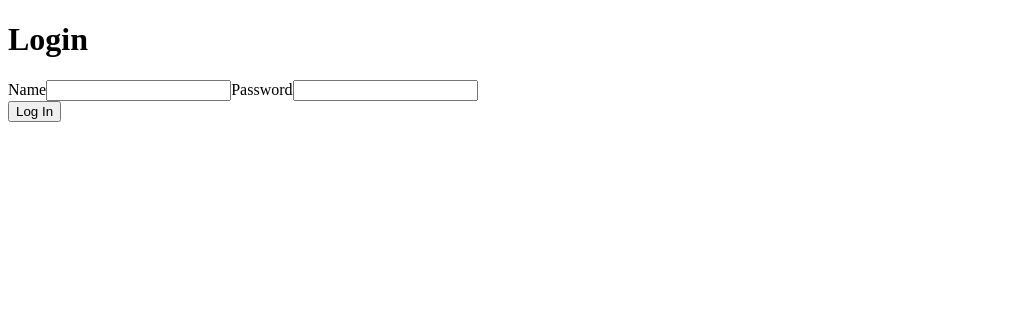
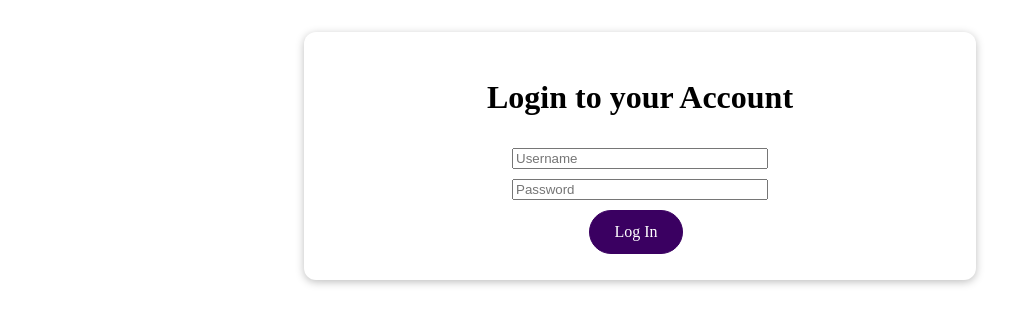
Before and after one commit to shivamrajput1826/paytm-app, a Vue app: page /login in a window 1280 px wide. Shown: the top 324 px of the page, without its empty margins (0-1035 px from the left). Built offline with nearby package versions, Linux system fonts and the light colour scheme.

Commit message:
changes done in login and signUp page

```diff
--- a/src/pages/TheLogin.vue
+++ b/src/pages/TheLogin.vue
@@ -1,15 +1,49 @@
 <template>
   <div>
-    <h1>Login</h1>
-    <form>
-      <label for="name">Name</label>
-      <input id="name" type="text" required />
-      <label for="password">Password</label>
-      <input type="text" id="password" required />
-    </form>
-    <router-link to="/mainPage">
-      <button>Log In</button>
-    </router-link>
+    <base-card>
+      <div class="action">
+        <h1>Login to your Account</h1>
+      </div>
+      <form>
+        <div class="action">
+          <label for="name"></label>
+          <input
+            class="form-action"
+            id="name"
+            type="text"
+            required=""
+            placeholder="Username"
+          />
+        </div>
+        <div class="action">
+          <label for="password"></label>
+          <input
+            type="text"
+            class="form-action"
+            id="password"
+            required=""
+            placeholder="Password"
+          />
+        </div>
+      </form>
+      <div class="action">
+        <router-link to="/mainPage">
+          <base-button>Log In</base-button>
+        </router-link>
+      </div>
+    </base-card>
   </div>
 </template>
-<script setup></script>
+<style scoped>
+div {
+  margin: 10px;
+}
+.action {
+  display: flex;
+  justify-content: center;
+  align-items: center;
+}
+.form-action {
+  width: 40%;
+}
+</style>
--- a/src/pages/TheSign.vue
+++ b/src/pages/TheSign.vue
@@ -1,26 +1,50 @@
 <template>
   <base-card>
     <div>
+      <div class="action">
         <h1>Sign Up</h1>
-      <div>
+      </div>
+
       <form>
-          <div>
-            <label for="name">Name</label>
-            <input id="name" type="text" v-model="name" required />
+        <div class="action">
+          <label for="name"></label>
+          <input
+            class="form-action"
+            id="name"
+            type="text"
+            v-model="name"
+            required=""
+            placeholder="UserName"
+          />
         </div>
-          <div>
-            <label for="email">Email</label>
-            <input id="email" type="email" v-model="email" required />
+        <div class="action">
+          <label for="email"></label>
+          <input
+            class="form-action"
+            id="email"
+            type="email"
+            v-model="email"
+            required
+            placeholder="Email Address"
+          />
         </div>
-          <div>
-            <label for="password">Password</label>
-            <input type="text" id="password" v-model="password" required />
+        <div class="action">
+          <label for="password"></label>
+          <input
+            class="form-action"
+            type="text"
+            id="password"
+            v-model="password"
+            required
+            placeholder="Password"
+          />
         </div>
       </form>
-      </div>
+      <div class="action">
         <router-link to="/mainPage">
           <base-button @click="consoleEvent">Sign Up</base-button>
         </router-link>
+      </div>
     </div>
   </base-card>
 </template>
@@ -40,3 +64,16 @@ export default {
   },
 };
 </script>
+<style scoped>
+div {
+  margin: 10px;
+}
+.action {
+  display: flex;
+  justify-content: center;
+  align-items: center;
+}
+.form-action {
+  width: 40%;
+}
+</style>
```
Lines whose indentation alone changed are shown as unchanged.
